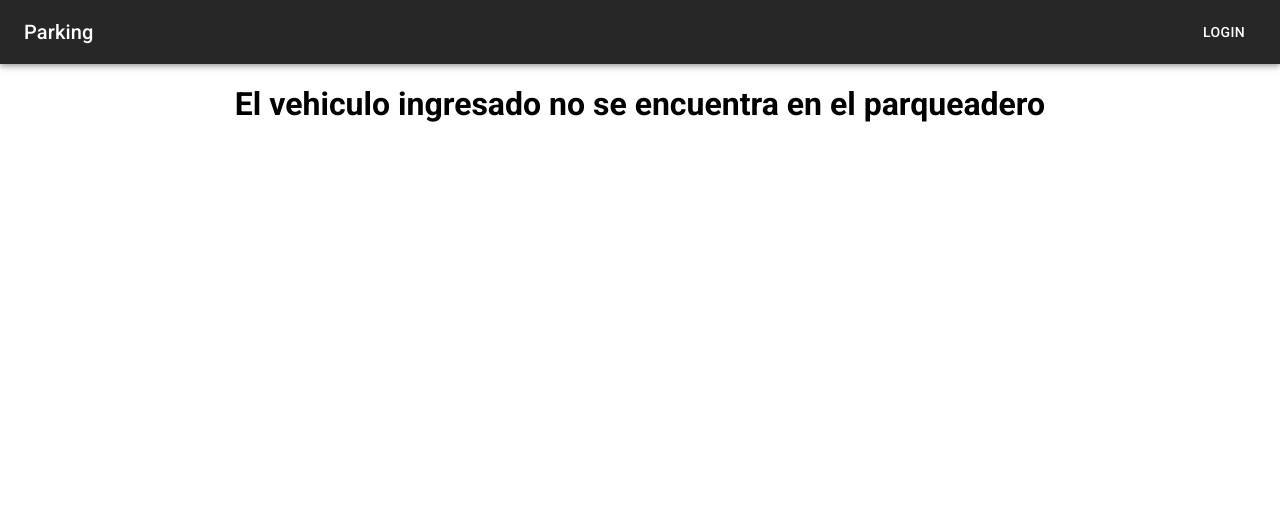
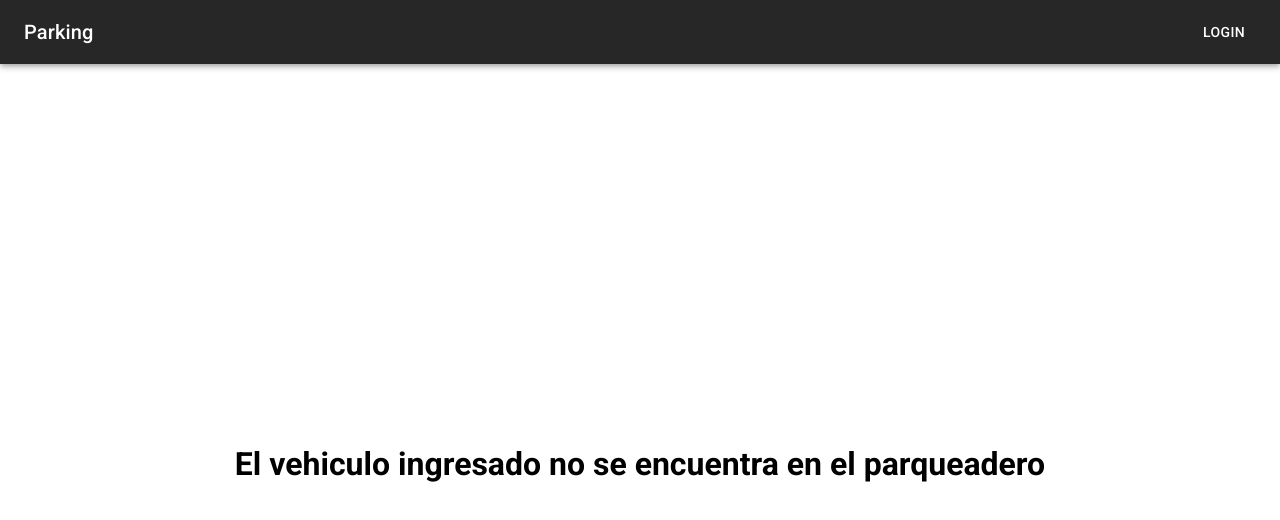
Before and after one commit to proyecto-www/parking-web-ui, a React (Create React App) app: page /info-placa in a window 1280 px wide. Shown: the top 520 px of the page. Built offline with nearby package versions, Linux system fonts and the light colour scheme; no server answers.

Commit message:
Agrega vehiculo no está en el parqueadro y cargando

```diff
--- /dev/null
+++ b/src/components/Loading.js
@@ -0,0 +1,15 @@
+import { Button, CircularProgress } from "@mui/material";
+import { Search } from "@mui/icons-material";
+export default function Loading({ text, color }) {
+    return (
+
+        <div style={{
+            display: 'flex',
+            justifyContent: 'center',
+            alignItems: 'center',
+            height: '100vh',
+          }}>
+            <CircularProgress />
+        </div>
+    );
+}
--- /dev/null
+++ b/src/components/NotFound.js
@@ -0,0 +1,16 @@
+
+export default function NotFound({ text, color }) {
+    return (
+
+        <div style={{
+            display: 'flex',
+            justifyContent: 'center',
+            alignItems: 'center',
+            height: '100vh',
+        }}
+            className='noExiste'>
+            <h1>El vehiculo ingresado no se encuentra en el parqueadero</h1>
+
+        </div>
+    );
+}
--- a/src/views/InfoPlaca.js
+++ b/src/views/InfoPlaca.js
@@ -9,7 +9,8 @@ import { useState } from 'react';
 import '../styles/InfoPlaca.css'
 import { useEffect } from 'react';
 import { useNavigate } from 'react-router-dom';
-
+import Loading from '../components/Loading'
+import NotFound from '../components/NotFound'
 function InfoPlaca(props) {
   const navigate = useNavigate()
 
@@ -18,7 +19,7 @@ function InfoPlaca(props) {
   const [datosPlaca, setDatosPlaca] = useState({})
   const [fechaEntrada, setFechaEntrada] = useState('')
   const [fechaSalida, setFechaSalida] = useState('No ha salido')
-  const [loading, setLoading] = useState(false)
+  const [loading, setLoading] = useState(true)
   const handleClickBack = () => {
     navigate('/')
 }
@@ -30,7 +31,6 @@ function InfoPlaca(props) {
       setExistePlaca(true)
     }
     catch(error){
-      setExistePlaca(false)
 
     }
     finally{
@@ -59,7 +59,7 @@ function InfoPlaca(props) {
     actualizarFecha()
   }, [datosPlaca]);
   return loading ?
-    <h1>Esta Cargando men</h1>:
+    <Loading/>:
     existePlaca ?
     <div className='infoPlaca'>
       <h1>Placa Vehículo {datosPlaca.Placa}</h1>
@@ -88,11 +88,8 @@ function InfoPlaca(props) {
       </Tooltip>
     </div> :
 
+<NotFound></NotFound>
 
-    <div className='noExiste'>
-      <h1>El vehiculo ingresado no se encuentra en el parqueadero</h1>
-
-    </div>
 
 }
 
```
